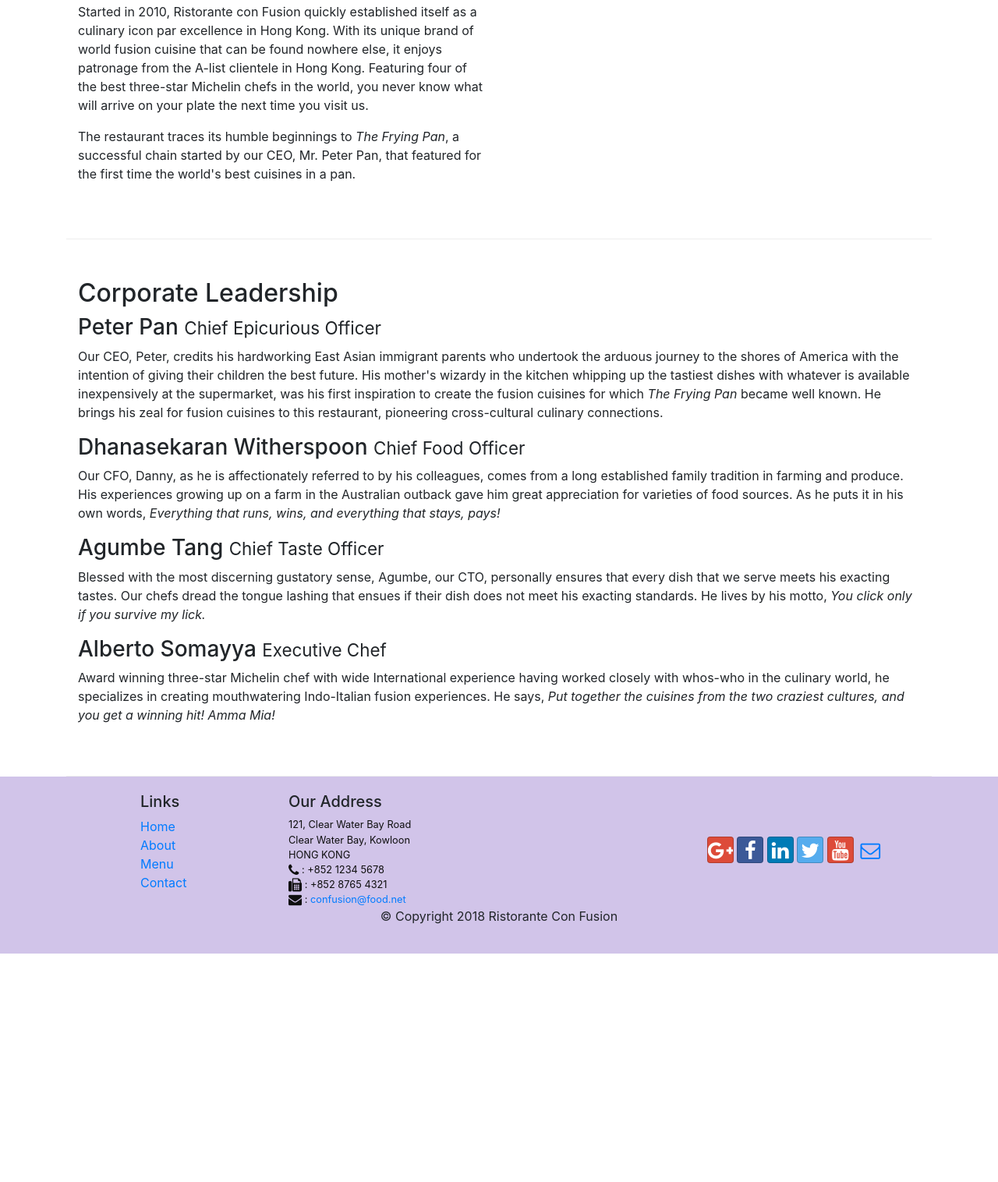
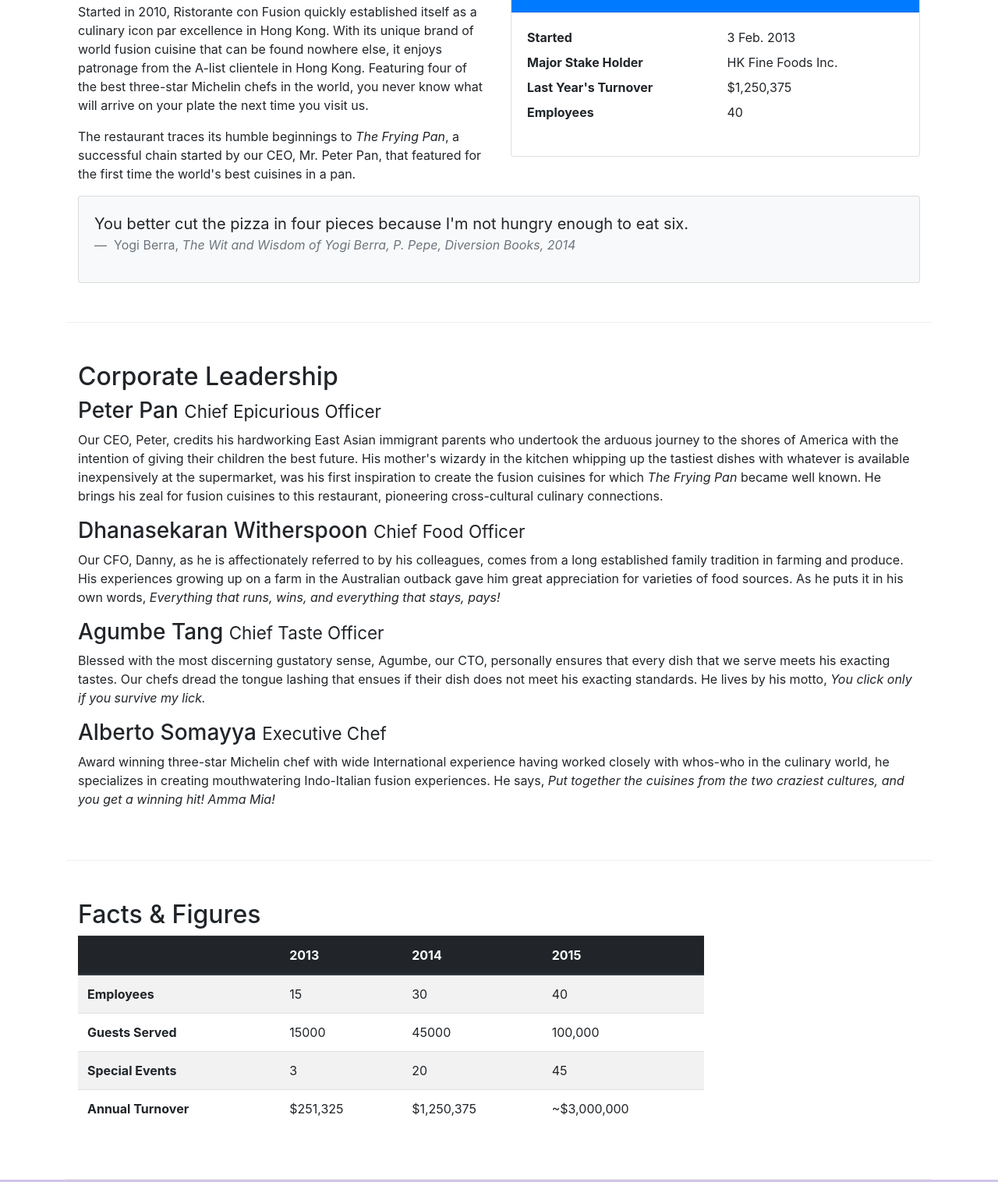
Before and after one commit to linfordroyan/Coursera, a website: page aboutus.html in a window 1280 px wide. Shown: the part 558-2074 px from the top of the page at 78% size. Before the commit the page ends 1781 px from the top, so only its background shows below. Drawn offline with nearby package versions, Linux system fonts and the light colour scheme.

Commit message:
table and cards

```diff
--- a/aboutus.html
+++ b/aboutus.html
@@ -112,7 +112,42 @@
             cuisines in a pan.
           </p>
         </div>
-        <div class="col-12 col-sm"></div>
+        <div class="col-12 col-sm-6">
+          <div class="card">
+            <h3 class="card-header bg-primary text-white">
+              Facts At a Glance
+            </h3>
+            <div class="card-body">
+              <dl class="row">
+                <dt class="col-6">Started</dt>
+                <dd class="col-6">3 Feb. 2013</dd>
+                <dt class="col-6">Major Stake Holder</dt>
+                <dd class="col-6">HK Fine Foods Inc.</dd>
+                <dt class="col-6">Last Year's Turnover</dt>
+                <dd class="col-6">$1,250,375</dd>
+                <dt class="col-6">Employees</dt>
+                <dd class="col-6">40</dd>
+              </dl>
+            </div>
+          </div>
+        </div>
+        <div class="col-12">
+          <div class="card card-body bg-light">
+            <blockquote class="blockquote">
+              <p class="mb-0">
+                You better cut the pizza in four pieces because I'm not hungry
+                enough to eat six.
+              </p>
+              <footer class="blockquote-footer">
+                Yogi Berra,
+                <cite title="Source Title"
+                  >The Wit and Wisdom of Yogi Berra, P. Pepe, Diversion Books,
+                  2014</cite
+                >
+              </footer>
+            </blockquote>
+          </div>
+        </div>
       </div>
 
       <div class="row row-content">
@@ -161,6 +196,51 @@
             >
           </p>
         </div>
+      </div>
+
+      <div class="row row-content">
+        <div class="col-12 col-sm-9">
+          <h2>Facts &amp; Figures</h2>
+          <div class="table-responsive">
+            <table class="table table-striped">
+              <thead class="thead-dark">
+                <tr>
+                  <th>&nbsp;</th>
+                  <th>2013</th>
+                  <th>2014</th>
+                  <th>2015</th>
+                </tr>
+              </thead>
+              <tbody>
+                <tr>
+                  <th>Employees</th>
+                  <td>15</td>
+                  <td>30</td>
+                  <td>40</td>
+                </tr>
+                <tr>
+                  <th>Guests Served</th>
+                  <td>15000</td>
+                  <td>45000</td>
+                  <td>100,000</td>
+                </tr>
+                <tr>
+                  <th>Special Events</th>
+                  <td>3</td>
+                  <td>20</td>
+                  <td>45</td>
+                </tr>
+                <tr>
+                  <th>Annual Turnover</th>
+                  <td>$251,325</td>
+                  <td>$1,250,375</td>
+                  <td>~$3,000,000</td>
+                </tr>
+              </tbody>
+            </table>
+          </div>
+        </div>
+        <div class="col-12 col-sm-3"></div>
       </div>
     </div>
 
```
